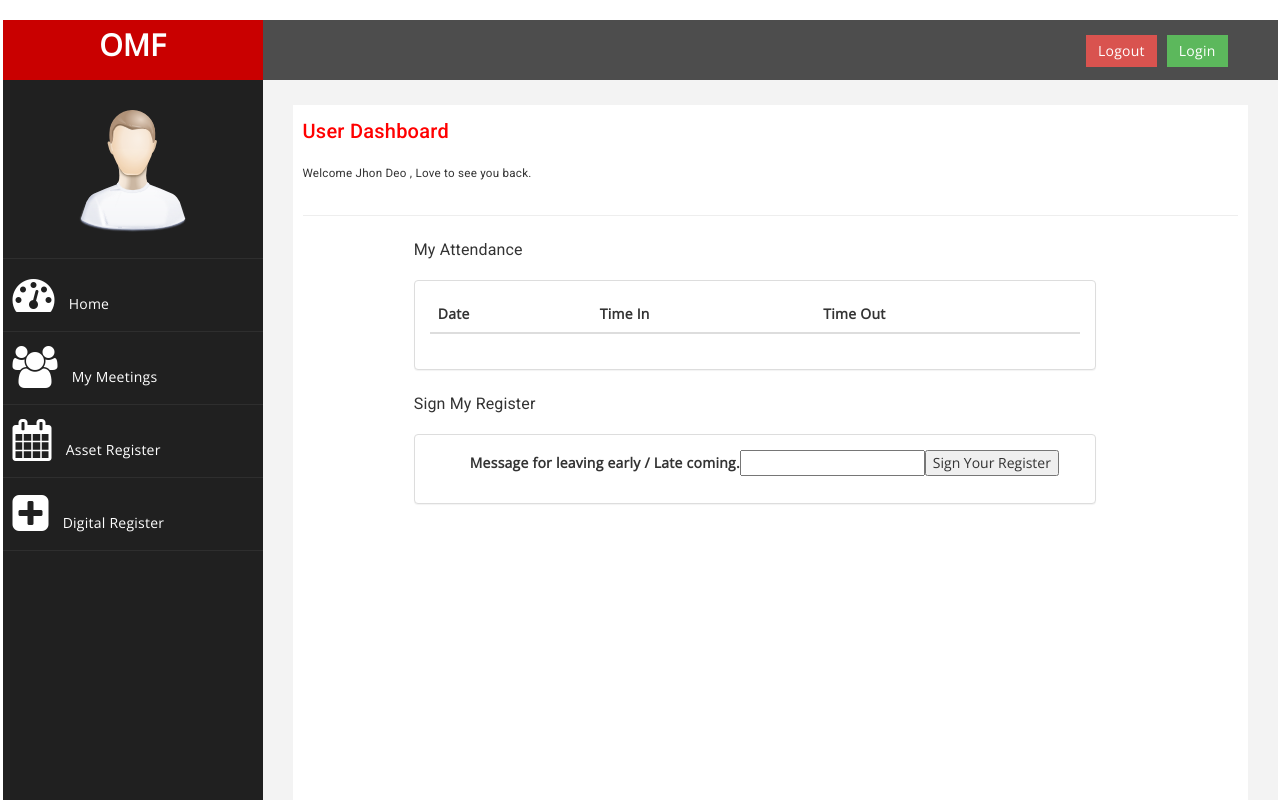
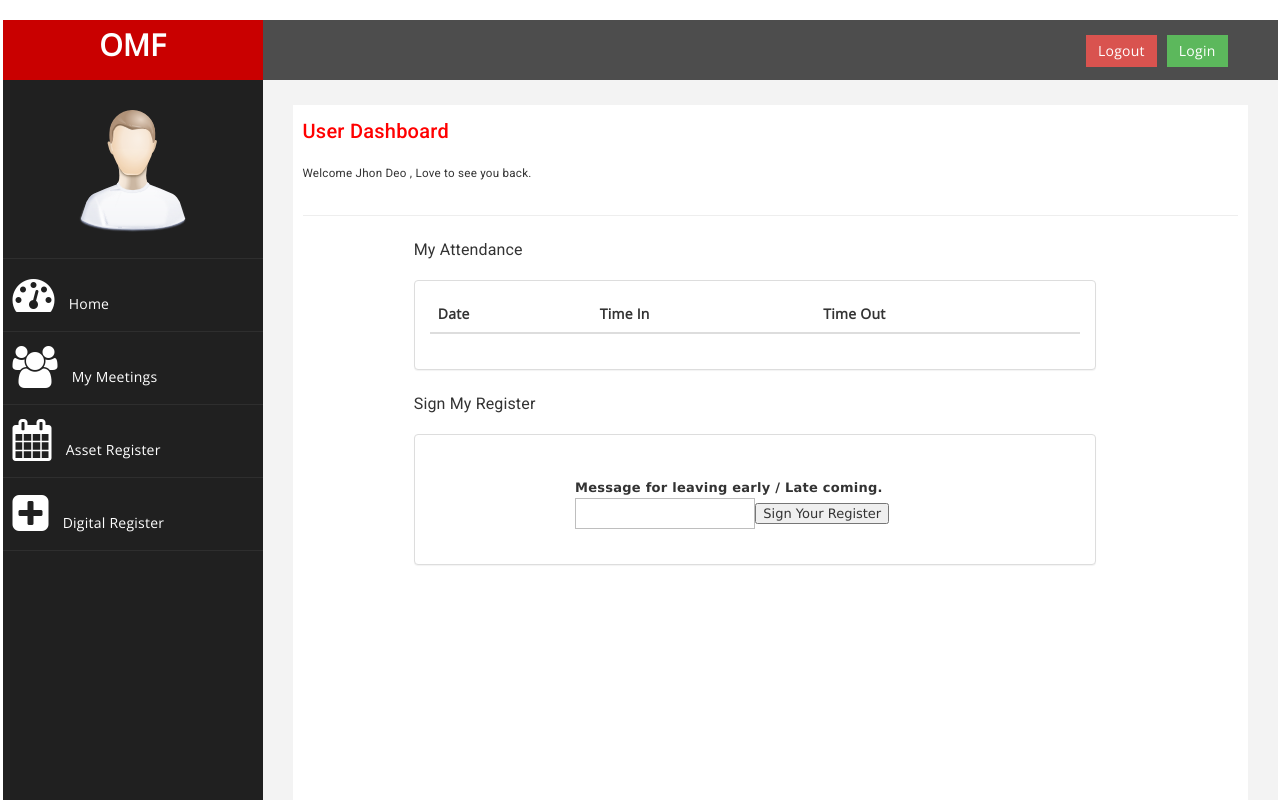
Before and after one commit to BongaDigiLink/Office_Management_Project_Team_02, an Angular app in the folder Angular_Project/: page /dashboard/digitalregister in a window 1280 px wide. Shown: the top 800 px of the page. Built offline with nearby package versions, Linux system fonts and the light colour scheme.

Commit message:
css updates

```diff
--- a/Angular_Project/src/app/Layouts/dashboard/digitalregister/digitalregister.component.css
+++ b/Angular_Project/src/app/Layouts/dashboard/digitalregister/digitalregister.component.css
@@ -3,3 +3,92 @@
     justify-content: center;
     width: 100%;
   }
+
+  .form-style-1 {
+	margin:10px auto;
+	max-width: 400px;
+	padding: 20px 12px 10px 20px;
+	font: 13px "Lucida Sans Unicode", "Lucida Grande", sans-serif;
+}
+.form-style-1 li {
+	padding: 0;
+	display: block;
+	list-style: none;
+	margin: 10px 0 0 0;
+}
+.form-style-1 label{
+	margin:0 0 3px 0;
+	padding:0px;
+	display:block;
+	font-weight: bold;
+}
+.form-style-1 input[type=text],
+.form-style-1 input[type=date],
+.form-style-1 input[type=datetime],
+.form-style-1 input[type=number],
+.form-style-1 input[type=search],
+.form-style-1 input[type=time],
+.form-style-1 input[type=url],
+.form-style-1 input[type=email],
+textarea,
+select{
+	box-sizing: border-box;
+	-webkit-box-sizing: border-box;
+	-moz-box-sizing: border-box;
+	border:1px solid #BEBEBE;
+	padding: 7px;
+	margin:0px;
+	/* -webkit-transition: all 0.30s ease-in-out;
+	-moz-transition: all 0.30s ease-in-out;
+	-ms-transition: all 0.30s ease-in-out;
+	-o-transition: all 0.30s ease-in-out; */
+	outline: none;
+}
+.form-style-1 input[type=text]:focus,
+.form-style-1 input[type=date]:focus,
+.form-style-1 input[type=datetime]:focus,
+.form-style-1 input[type=number]:focus,
+.form-style-1 input[type=search]:focus,
+.form-style-1 input[type=time]:focus,
+.form-style-1 input[type=url]:focus,
+.form-style-1 input[type=email]:focus,
+.form-style-1 textarea:focus,
+.form-style-1 select:focus{
+	-moz-box-shadow: 0 0 8px #88D5E9;
+	-webkit-box-shadow: 0 0 8px #88D5E9;
+	box-shadow: 0 0 8px #88D5E9;
+	border: 1px solid #88D5E9;
+}
+.form-style-1 .field-divided{
+	width: 49%;
+}
+
+.form-style-1 .field-long{
+	width: 100%;
+}
+.form-style-1 .field-select{
+	width: 100%;
+}
+.form-style-1 .field-textarea{
+	height: 100px;
+}
+.form-style-1 input[type=submit], .form-style-1 input[type=button]{
+	background: #4B99AD;
+	padding: 8px 15px 8px 15px;
+	border: none;
+	color: #fff;
+}
+.form-style-1 input[type=submit]:hover, .form-style-1 input[type=button]:hover{
+	background: #4691A4;
+	box-shadow:none;
+	-moz-box-shadow:none;
+	-webkit-box-shadow:none;
+}
+.form-style-1 .required{
+	color:red;
+}
+.row{
+    display: flex;
+    justify-content: center;
+    width: 100%;
+  }
--- a/Angular_Project/src/app/Layouts/dashboard/meetings/meetings.component.css
+++ b/Angular_Project/src/app/Layouts/dashboard/meetings/meetings.component.css
@@ -21,3 +21,92 @@
     justify-content: center;
     width: 100%;
   }
+
+  .form-style-1 {
+	margin:10px auto;
+	max-width: 400px;
+	padding: 20px 12px 10px 20px;
+	font: 13px "Lucida Sans Unicode", "Lucida Grande", sans-serif;
+}
+.form-style-1 li {
+	padding: 0;
+	display: block;
+	list-style: none;
+	margin: 10px 0 0 0;
+}
+.form-style-1 label{
+	margin:0 0 3px 0;
+	padding:0px;
+	display:block;
+	font-weight: bold;
+}
+.form-style-1 input[type=text],
+.form-style-1 input[type=date],
+.form-style-1 input[type=datetime],
+.form-style-1 input[type=number],
+.form-style-1 input[type=search],
+.form-style-1 input[type=time],
+.form-style-1 input[type=url],
+.form-style-1 input[type=email],
+textarea,
+select{
+	box-sizing: border-box;
+	-webkit-box-sizing: border-box;
+	-moz-box-sizing: border-box;
+	border:1px solid #BEBEBE;
+	padding: 7px;
+	margin:0px;
+	/* -webkit-transition: all 0.30s ease-in-out;
+	-moz-transition: all 0.30s ease-in-out;
+	-ms-transition: all 0.30s ease-in-out;
+	-o-transition: all 0.30s ease-in-out; */
+	outline: none;
+}
+.form-style-1 input[type=text]:focus,
+.form-style-1 input[type=date]:focus,
+.form-style-1 input[type=datetime]:focus,
+.form-style-1 input[type=number]:focus,
+.form-style-1 input[type=search]:focus,
+.form-style-1 input[type=time]:focus,
+.form-style-1 input[type=url]:focus,
+.form-style-1 input[type=email]:focus,
+.form-style-1 textarea:focus,
+.form-style-1 select:focus{
+	-moz-box-shadow: 0 0 8px #88D5E9;
+	-webkit-box-shadow: 0 0 8px #88D5E9;
+	box-shadow: 0 0 8px #88D5E9;
+	border: 1px solid #88D5E9;
+}
+.form-style-1 .field-divided{
+	width: 49%;
+}
+
+.form-style-1 .field-long{
+	width: 100%;
+}
+.form-style-1 .field-select{
+	width: 100%;
+}
+.form-style-1 .field-textarea{
+	height: 100px;
+}
+.form-style-1 input[type=submit], .form-style-1 input[type=button]{
+	background: #4B99AD;
+	padding: 8px 15px 8px 15px;
+	border: none;
+	color: #fff;
+}
+.form-style-1 input[type=submit]:hover, .form-style-1 input[type=button]:hover{
+	background: #4691A4;
+	box-shadow:none;
+	-moz-box-shadow:none;
+	-webkit-box-shadow:none;
+}
+.form-style-1 .required{
+	color:red;
+}
+.row{
+    display: flex;
+    justify-content: center;
+    width: 100%;
+  }
```
